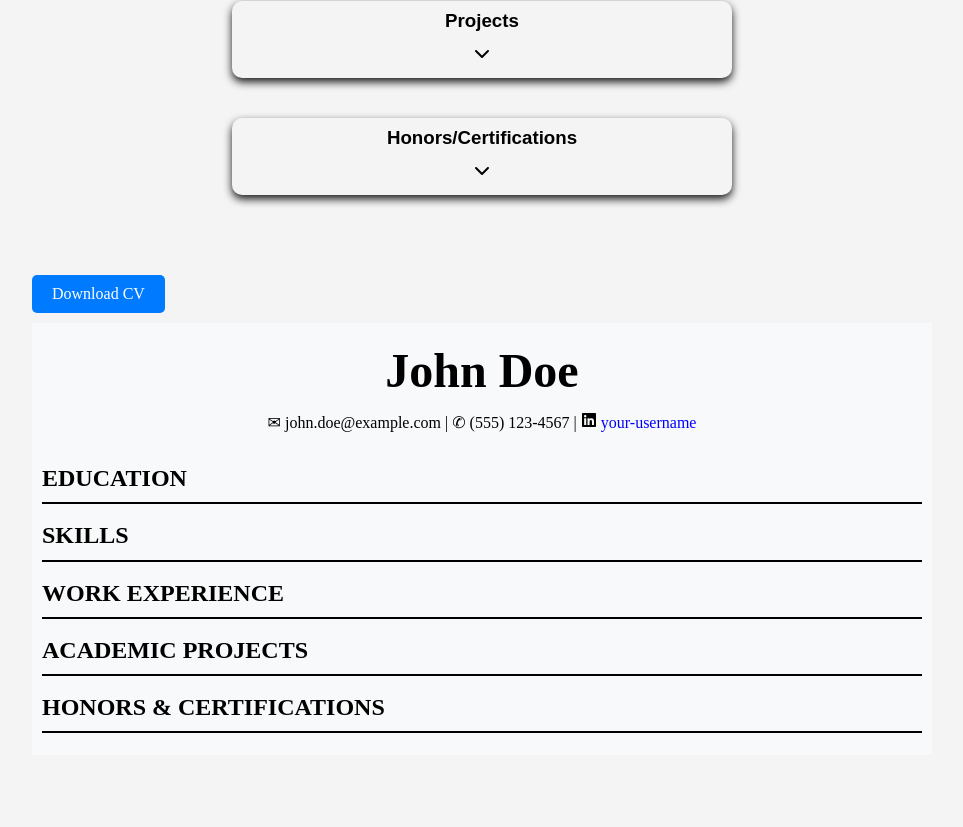
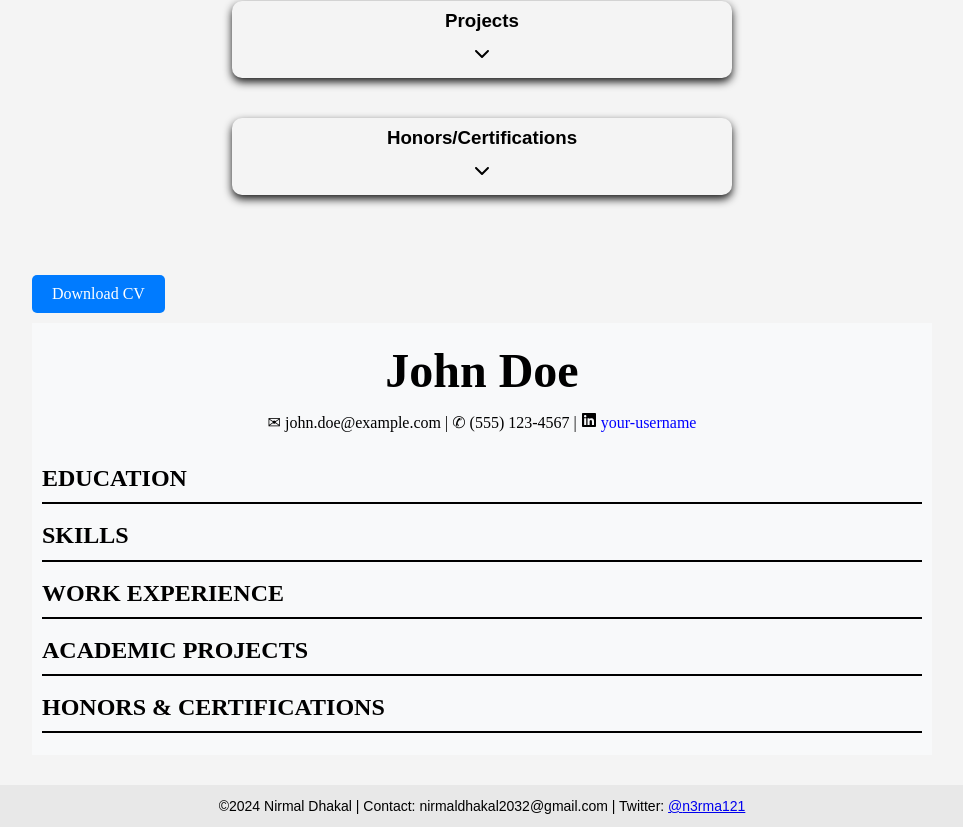
Before and after one commit to n3rm4121/CraftMyCV, a React (Vite) app: page / in a window 1280 px wide. Shown: the part 490-1317 px from the top of the page, without its empty margins (158-1121 px from the left). Before the commit the page ends 1275 px from the top, so only its background shows below. Built offline with nearby package versions, Linux system fonts and the light colour scheme.

Commit message:
footer added

```diff
--- a/src/App.css
+++ b/src/App.css
@@ -216,3 +216,12 @@ ul li strong {
 .toggle-btn:hover {
   color: #007BFF;
 }
+
+
+footer{
+  background-color:  rgba(0, 0, 0, 0.05);
+  padding: 10px;
+  font-size: 14px;
+  text-align: center;
+
+}
--- a/src/App.jsx
+++ b/src/App.jsx
@@ -13,11 +13,10 @@ import HonorForm from './components/HonorsForm'
 import { HonorProvider } from './Contexts/HonorContext'
 import ProjectForm from './components/AcademicProjectsForm'
 import { ProjectProvider } from './Contexts/AcademicProjectsContext'
-
+import Footer from './components/Footer'
 
 
 function App() {
-
   return (
 
     <ExperienceProvider>
@@ -46,6 +45,8 @@ function App() {
         </div>
 
       </div>
+        <Footer />
+
       </ProjectProvider>
       </HonorProvider>
       </TitleProvider>
--- /dev/null
+++ b/src/components/Footer.jsx
@@ -0,0 +1,15 @@
+import React from "react";
+
+export default function Footer() {
+    const currentYear = new Date().getFullYear();
+    const twitterHandle='n3rma121';
+
+    return(
+        <footer>
+            <p>
+            ©{currentYear} Nirmal Dhakal  | Contact: nirmaldhakal2032@gmail.com |
+            Twitter: <a href={`https://twitter.com/${twitterHandle}`} target="_blank" rel="noopener noreferrer">@{twitterHandle}</a>
+            </p>
+        </footer>
+    )
+}
```
